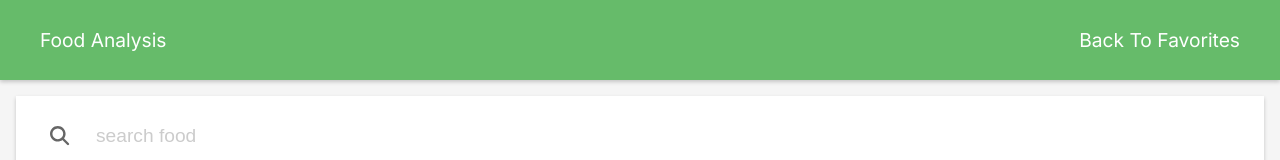
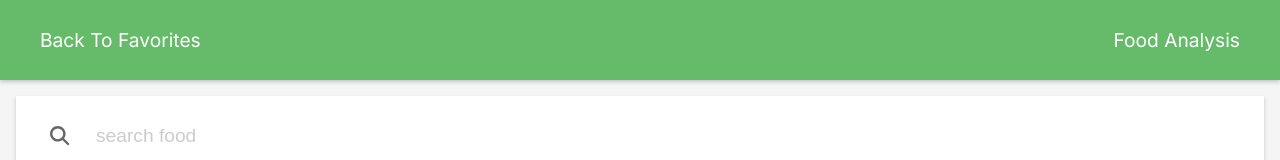
Before and after one commit to jwkaterina/nutrition, a Next.js app: page /analysis/food-analysis in a window 1280 px wide. Shown: the top 160 px of the page. Built offline with nearby package versions, Linux system fonts and the light colour scheme.

Commit message:
use menu component for analysis menu

```diff
--- a/src/app/components/nav-bar/menus/analysis-menu.tsx
+++ b/src/app/components/nav-bar/menus/analysis-menu.tsx
@@ -1,7 +1,9 @@
 'use client'
 
-import styles from '../nav-bar.module.css'
-import Link from 'next/link'
+import Menu from './menu'
+import { useRouter } from 'next/navigation'
+import { useContext } from 'react'
+import { SetCardOpenContext } from '@/app/context/card-context'
 
 interface AnalysisMenuProps {
     title: string,
@@ -10,12 +12,22 @@ interface AnalysisMenuProps {
 
 const AnalysisMenu = ({ title, onHeaderClick }: AnalysisMenuProps): JSX.Element => {
 
-	return <>
-		<div className={styles.links}>
-				<a className={styles.link} onClick={onHeaderClick}>{`${title} Analysis`}</a>
-				<Link className={styles.link} href={'/'} >{`Back To Favorites`}</Link>
-		</div>
-	</>
+	const setCardOpen = useContext(SetCardOpenContext);
+	const router = useRouter();
+
+	const onBackClick = (): void => {
+		setCardOpen(null);
+		router.push('/');
+	}
+
+	return (
+		<Menu
+		   leftText="Back To Favorites"
+		   rightText= {`${title} Analysis`}
+		   onLeftclick={onBackClick}
+		   onRightclick={onHeaderClick}
+		/>
+	)
 }
 
 export default AnalysisMenu
```
